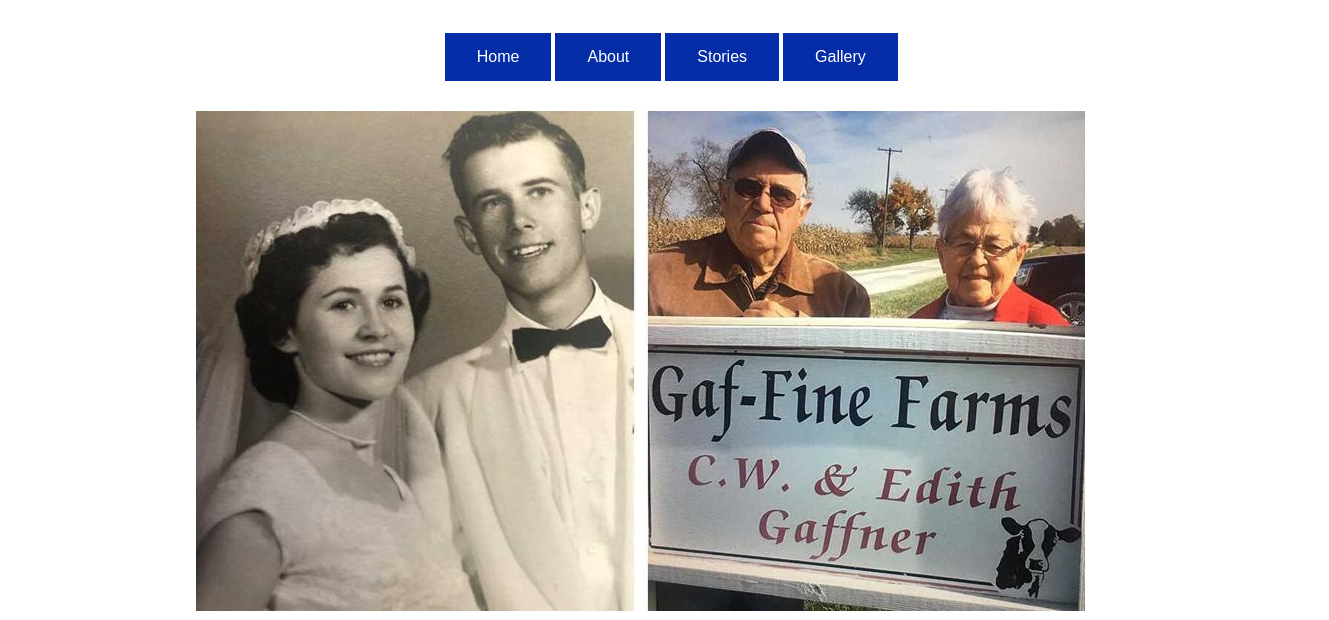
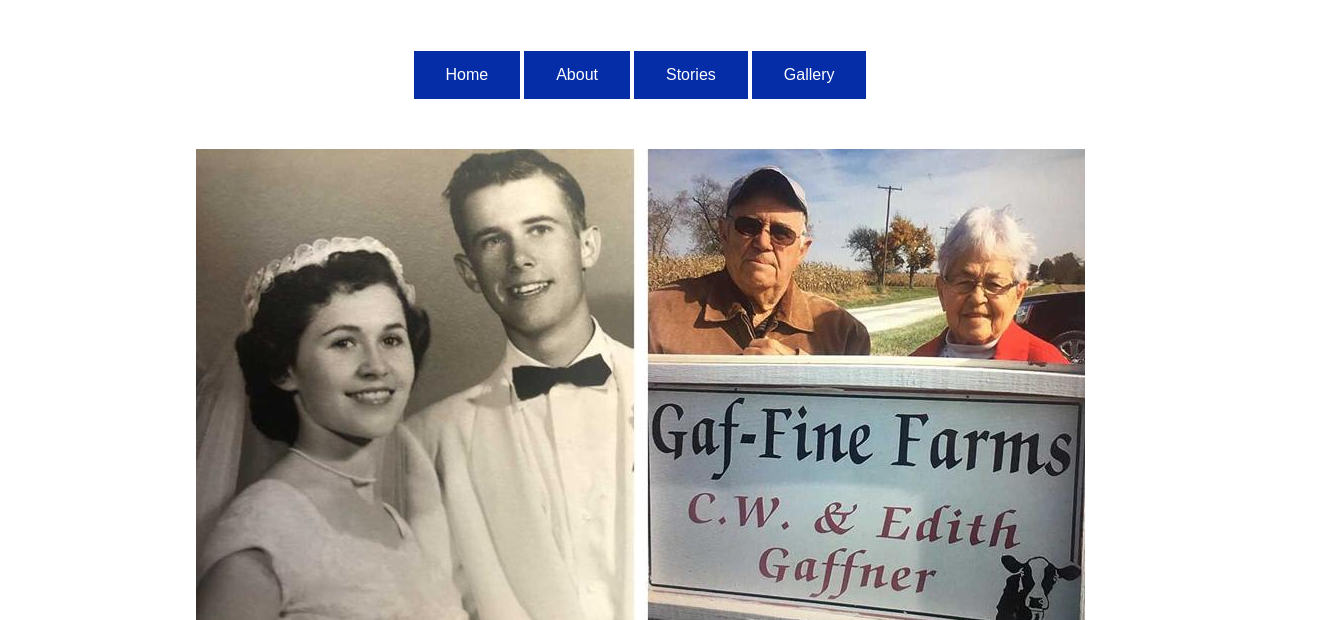
Before and after one commit to Nephi1ium/gaffineFarmsJS-ONLY, a website with bundled scripts: page html/mainpage.html in a window 1280 px wide. Shown: the top 620 px of the page, 1329 px wide, since content can reach past the window. Built offline with nearby package versions, Linux system fonts and the light colour scheme.

Commit message:
fixed nav formatting

```diff
--- a/css/main.css
+++ b/css/main.css
@@ -40,8 +40,10 @@
 
 .mainNavigation{
     width:100%;
-    padding: 2%;
-    margin: 4px 6px;
+    padding-top: 2%;
+    padding-bottom: 2%;
+    margin-top: 2%;
+    margin-bottom: 2%;
     text-align: center;
 }
 
```
